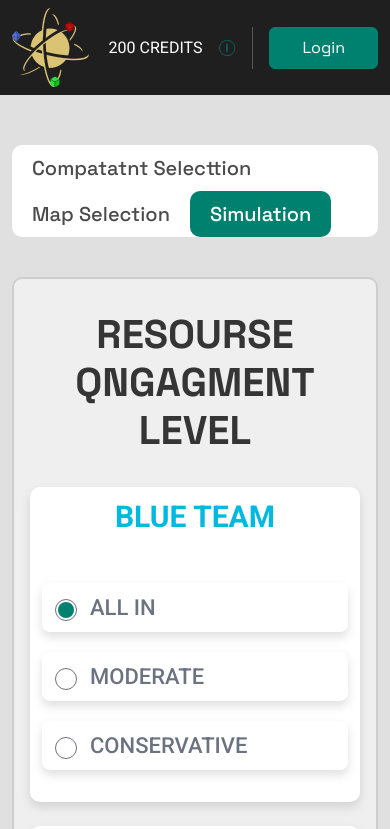
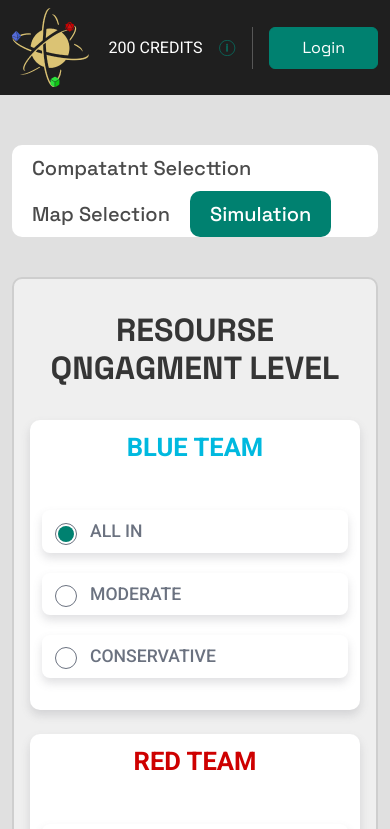
Before and after one commit to asfandtaimoor/encounterra, a Next.js app: page / in a window 390 px wide. Shown: the top 829 px of the page. Built offline with nearby package versions, Linux system fonts and the light colour scheme.

Commit message:
Typography updated

```diff
--- a/src/styles/utils.scss
+++ b/src/styles/utils.scss
@@ -6,15 +6,15 @@
 
 .ts-fs {
   &-40 {
-    font-size: 2.5rem;
+    font-size: clamp(2rem, 3.5vw, 2.5rem);
   }
   &-35 {
-    font-size: 2.1875rem;
+    font-size: clamp(1.9rem, 3.2vw, 2.1875rem);
   }
   &-30 {
-    font-size: 1.875rem;
+    font-size: clamp(1.6rem, 2.8vw, 1.875rem);
   }
   &-22 {
-    font-size: 1.375rem;
+    font-size: clamp(1.1rem, 2.3vw, 1.375rem);
   }
 }
```
